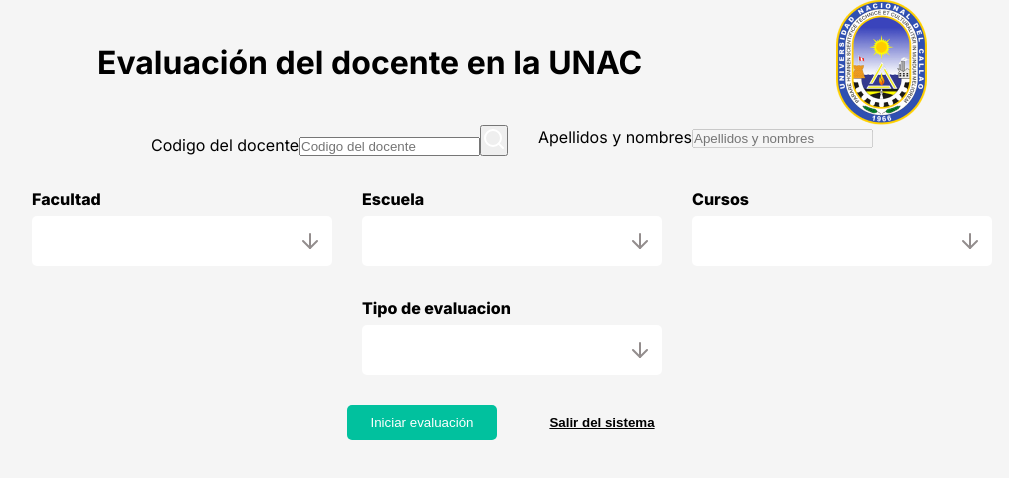
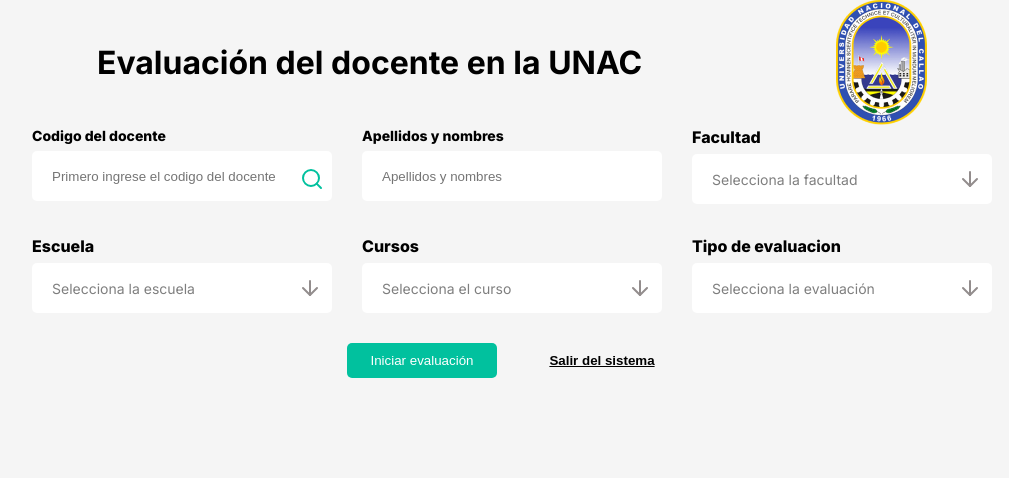
Before and after one commit to McJafet/Sistema-de-gestion-UNAC, a React (Vite) app: page /evaluation in a window 1280 px wide. Shown: the top 478 px of the page, without its empty margins (128-1137 px from the left). Built offline with nearby package versions, Linux system fonts and the light colour scheme.

Commit message:
Se actualizo el componente InputForm

```diff
--- a/src/components/Evaluation/FormEvaluation/FormEvaluation.tsx
+++ b/src/components/Evaluation/FormEvaluation/FormEvaluation.tsx
@@ -35,7 +35,7 @@
       <div>
         <div className={styles.btnActions}>
 
-          <button type="submit" className={styles.btnSend}>
+          <button type="submit" className={styles.btnSend} >
             Enviar evaluación
           </button>
 
--- a/src/components/Evaluation/FormSearch/FormSearchEvaluation.tsx
+++ b/src/components/Evaluation/FormSearch/FormSearchEvaluation.tsx
@@ -5,6 +5,7 @@
 import SelectForm from "./SelectForm";
 import dataUser from "../../../data/dataUser.json";
 import { Link } from "react-router-dom";
+import { listInput, listSelect } from "../helpers/helperData";
 
 const INITIAL_INFORMATION_FORM_USER: IInformationFormUser = {
   codigo: "",
@@ -25,8 +26,6 @@
 };
 
 export function FormSearchEvaluation() {
-  const [isActivated, setIsActivated] = useState(false);
-
   const [informationUser, setInformationUser] = useState(
     INITIAL_INFORMATION_USER
   );
@@ -35,17 +34,22 @@
     INITIAL_INFORMATION_FORM_USER
   );
 
-  const handleChange = (
-    e:
-      | React.ChangeEvent<HTMLInputElement>
-      | React.ChangeEvent<HTMLSelectElement>
-  ) => {
+  const [isInputActivate, setIsInputActivate] = useState(false);
+
+  const [isButtonActivate, setIsButtonActivate] = useState(false);
+
+  const toggleButtonActivate = () => {
+    setIsButtonActivate(!isButtonActivate);
+  };
+
+  const handleChange = (e: React.ChangeEvent<HTMLInputElement>) => {
     setInformationUser({
       ...informationUser,
       [e.target.name]: e.target.value,
     });
+  };
 
-  };
+  console.log(informationUser);
 
   const handleSearch = (e: React.MouseEvent<HTMLButtonElement, MouseEvent>) => {
     e.preventDefault();
@@ -54,13 +58,13 @@
 
     const findUser = dataUser.find((user) => user.codigo === codigo);
 
-    console.log(findUser);
-
     if (!findUser) {
-
-      setInformationFormUser({ ...informationFormUser, ...INITIAL_INFORMATION_FORM_USER })
-      setInformationUser({ ...informationUser, ...INITIAL_INFORMATION_USER })
-      setIsActivated(false)
+      setInformationFormUser({
+        ...informationFormUser,
+        ...INITIAL_INFORMATION_FORM_USER,
+      });
+      setInformationUser({ ...informationUser, ...INITIAL_INFORMATION_USER });
+      setIsInputActivate(false);
     } else {
       setInformationFormUser({ ...informationFormUser, ...findUser });
       setInformationUser({
@@ -68,53 +72,9 @@
         codigo: findUser.codigo,
         fullname: findUser.fullname,
       });
-      setIsActivated(true);
-
+      setIsInputActivate(true);
     }
   };
-
-
-  console.log(informationUser)
-
-  const listSelect = [
-    {
-      id: "facultad",
-      label: "Facultad",
-
-      options: ["Selecciona la facultad"],
-    },
-    {
-      id: "escuela",
-      label: "Escuela",
-
-      options: ["Selecciona la escuela"],
-    },
-    {
-      id: "cursos",
-      label: "Cursos",
-
-      options: ["Selecciona el curso"],
-    },
-    {
-      id: "evaluations",
-      label: " Tipo de evaluacion",
-
-      options: ["Selecciona la evaluación"],
-    },
-  ];
-
-  const listInput = [
-    {
-      id: "codigo",
-      type: "search",
-      label: "Codigo del docente",
-    },
-    {
-      id: "fullname",
-      type: "text",
-      label: "Apellidos y nombres",
-    },
-  ];
 
   return (
     <>
@@ -125,13 +85,14 @@
 
       <form className={styles.form}>
         {listInput.map((input) => {
-          const { id, type, label } = input;
+          const { id, type, label, placeholder } = input;
           return (
             <InputForm
               id={id}
               type={type}
               label={label}
-              isActivated={isActivated}
+              placeholder={placeholder}
+              isActivated={isInputActivate}
               informationUser={informationUser}
               handleSearch={handleSearch}
               handleChange={handleChange}
@@ -140,7 +101,7 @@
           );
         })}
         {listSelect.map((select) => {
-          const { id, options, label } = select;
+          const { id, options, label, placeholder } = select;
           const optionsSelect = informationFormUser[
             id as keyof IInformationFormUser
           ] as string[];
@@ -151,18 +112,28 @@
             <SelectForm
               id={id}
               options={selectoptions}
+              placeholder={placeholder}
               label={label}
               key={id}
               handleChange={handleChange}
               informationUser={informationUser}
-              isActivated={isActivated}
+              isActivated={isInputActivate}
             />
           );
         })}
       </form>
-      <div className={styles.btnActions}>
+      <div
+        className={`${styles.btnActions} ${
+          isButtonActivate ? styles.buttonDisabled : ""
+        }`}
+      >
         <Link to={informationUser.evaluations}>
-          <button type="submit" className={styles.btnSend}>
+          <button
+            type="submit"
+            className={styles.btnSend}
+            disabled={!isInputActivate}
+            onClick={toggleButtonActivate}
+          >
             Iniciar evaluación
           </button>
         </Link>
--- /dev/null
+++ b/src/components/Evaluation/FormSearch/InputForm.module.css
@@ -0,0 +1,55 @@
+.formField {
+  position: relative;
+  display: flex;
+  flex-direction: column;
+  font-size: 14px;
+}
+
+.formLabel {
+  font-weight: 800;
+  margin-bottom: 5px;
+}
+
+.formInput {
+  width: 300px;
+  height: 50px;
+  border-radius: 5px;
+  border: none;
+  padding-left: 20px;
+}
+
+.formInput:disabled {
+  background-color: white;
+}
+
+.formInput:focus {
+  outline: 2px solid;
+  outline-color: #01c19e;
+}
+.searchIcon {
+  appearance: none;
+  position: absolute;
+  display: flex;
+  justify-content: center;
+  align-items: center;
+  width: 30px;
+  height: 30px;
+}
+.containerSearch {
+  position: absolute;
+  display: flex;
+  justify-content: center;
+  align-items: center;
+  bottom: 0;
+  right: 0;
+  width: 40px;
+  height: 50px;
+  background-color: transparent;
+  cursor: pointer;
+  border-style: none;
+}
+
+.input_activate {
+  outline: 2px solid;
+  outline-color: #01c19e;
+}
--- a/src/components/Evaluation/FormSearch/InputForm.tsx
+++ b/src/components/Evaluation/FormSearch/InputForm.tsx
@@ -1,10 +1,11 @@
-import styles from "./FormSeachEvaluation.module.css";
-import searchIcon from "../../../assets/icons/search.svg";
+import styles from "./InputForm.module.css";
+import SearchSVG from "../../iconsSVG/SearchSVG";
 
 interface InputProps {
   id: string;
   type: string;
   label: string;
+  placeholder: string;
   isActivated: boolean;
   informationUser: IInformationUser;
   handleSearch: (e: React.MouseEvent<HTMLButtonElement, MouseEvent>) => void;
@@ -15,6 +16,7 @@
   id,
   type,
   label,
+  placeholder,
   isActivated,
   informationUser,
   handleSearch,
@@ -31,18 +33,16 @@
             name={id}
             type={type}
             id={id}
-            className={styles.formInput}
-            placeholder={label}
+            className={`${styles.formInput} ${
+              informationUser[id as keyof IInformationUser] &&
+              styles.input_activate
+            }`}
+            placeholder={placeholder}
             value={informationUser[id as keyof IInformationUser]}
             onChange={handleChange}
-
           />
           <button className={styles.containerSearch} onClick={handleSearch}>
-            <img
-              src={searchIcon}
-              alt="searchIcon"
-              className={styles.searchIcon}
-            />
+            <SearchSVG color={"#01c19e"} />
           </button>
         </>
       ) : (
@@ -51,7 +51,10 @@
           type={type}
           id={id}
           onChange={handleChange}
-          className={`${styles.formInput} ${!isActivated ? styles.invalid : styles.valid}`}
+          className={`${styles.formInput} ${
+            informationUser[id as keyof IInformationUser] &&
+            styles.input_activate
+          }`}
           placeholder={label}
           disabled={true}
           value={informationUser[id as keyof IInformationUser]}
--- /dev/null
+++ b/src/components/Evaluation/helpers/helperData.ts
@@ -0,0 +1,41 @@
+export const listSelect = [
+  {
+    id: "facultad",
+    label: "Facultad",
+    placeholder: "Selecciona la facultad",
+    options: [],
+  },
+  {
+    id: "escuela",
+    label: "Escuela",
+    placeholder: "Selecciona la escuela",
+    options: [],
+  },
+  {
+    id: "cursos",
+    label: "Cursos",
+    placeholder: "Selecciona el curso",
+    options: [],
+  },
+  {
+    id: "evaluations",
+    label: " Tipo de evaluacion",
+    placeholder: "Selecciona la evaluación",
+    options: [],
+  },
+];
+
+export const listInput = [
+  {
+    id: "codigo",
+    type: "search",
+    label: "Codigo del docente",
+    placeholder: "Primero ingrese el codigo del docente",
+  },
+  {
+    id: "fullname",
+    type: "text",
+    label: "Apellidos y nombres",
+    placeholder: "Apellidos y nombres",
+  },
+];
--- /dev/null
+++ b/src/components/iconsSVG/SearchSVG.tsx
@@ -0,0 +1,23 @@
+import React from "react";
+
+function SearchSVG({ color }: { color: string }) {
+  return (
+    <svg
+      xmlns="http://www.w3.org/2000/svg"
+      width="24"
+      height="24"
+      fill="none"
+      stroke={color}
+      strokeLinecap="round"
+      strokeLinejoin="round"
+      strokeWidth="2"
+      className="feather feather-search"
+      viewBox="0 0 24 24"
+    >
+      <circle cx="11" cy="11" r="8"></circle>
+      <path d="M21 21L16.65 16.65"></path>
+    </svg>
+  );
+}
+
+export default SearchSVG;
--- a/src/data/dataEvaluation.json
+++ b/src/data/dataEvaluation.json
@@ -2,7 +2,7 @@
     {
         "name": "silabo",
         "questions": [
-            "¿Lo subió en el SGA en la semana de inicio de clase",
+            "¿Lo subió en el SGA en la semana de inicio de clase?",
             "¿Tiene la estructura del modelo oficial?",
             "¿Está articulado con las competencias del perfil de egreso?",
             "¿La evaluación mide el logro de aprendizajes establecidos?",
```
